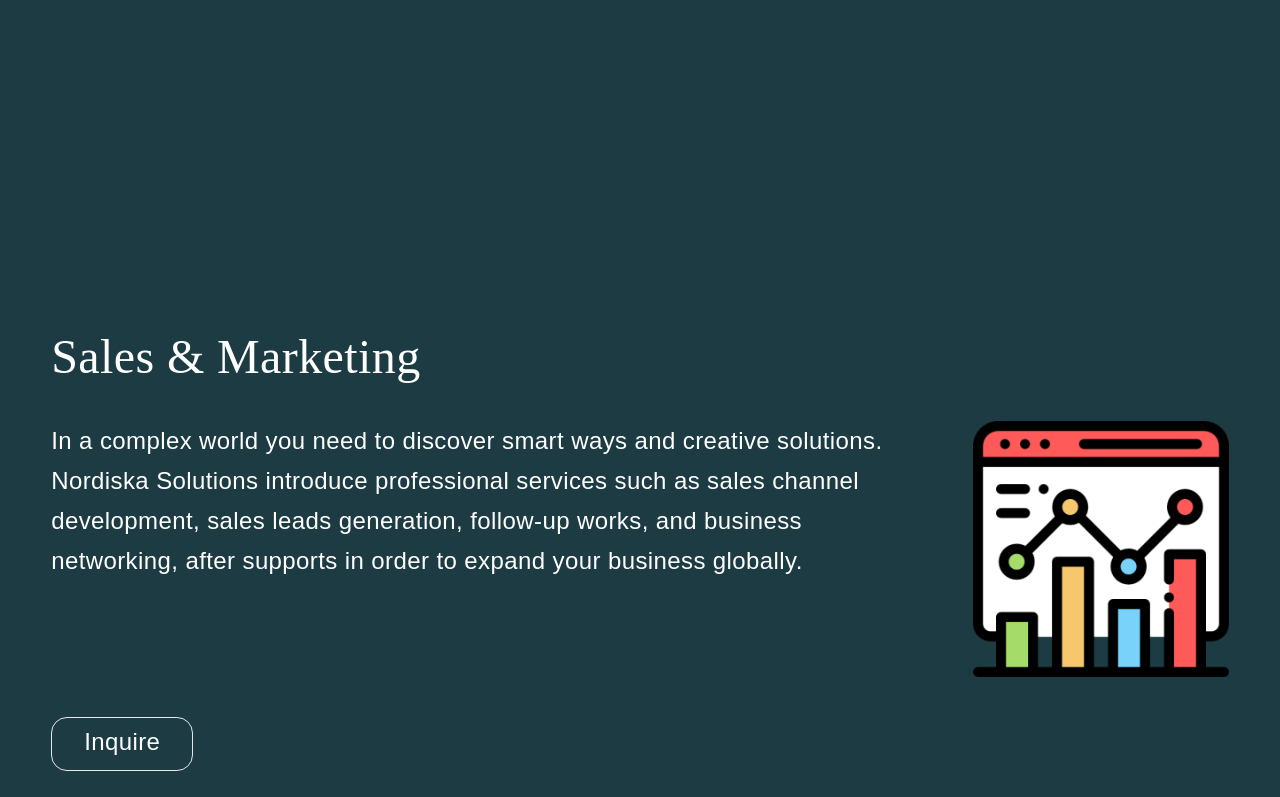
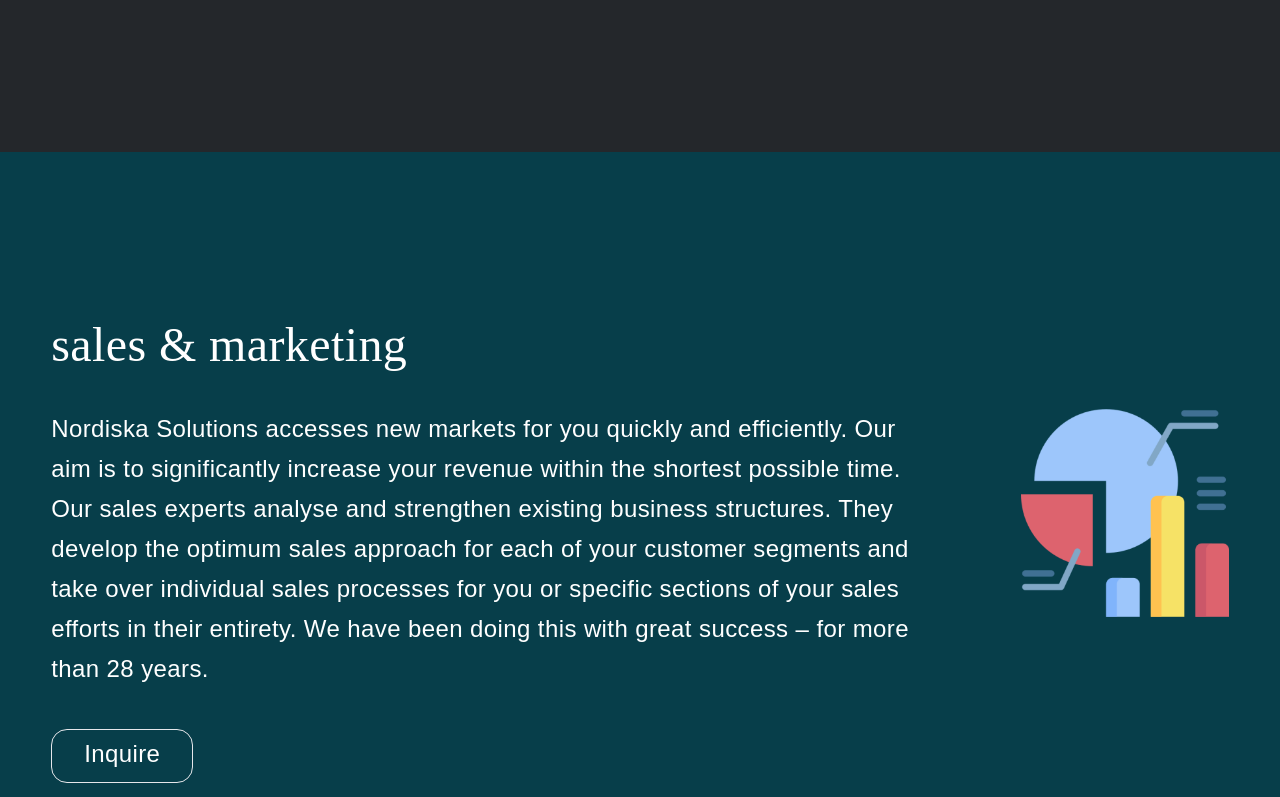
Before and after one commit to samithw/nordiska-vite-react-ts-v2, a React (Vite) app: page /services in a window 1280 px wide. Shown: the part 2000-2797 px from the top of the page. Built offline with nearby package versions, Linux system fonts and the light colour scheme; a web font is replaced by a local one.

Commit message:
content and images updated

```diff
--- a/src/components/ContentSection.tsx
+++ b/src/components/ContentSection.tsx
@@ -23,12 +23,12 @@
         <div id = {props.uniqueId} className="content-wrapper" style = { props.children.contentBgCSS } >
             <div className="container md:min-h-screen text-white font-zenMaru flex flex-col justify-center">
                 <h3 className="font-zen text-4xl lg:text-5xl">{props.children.contentTitle}</h3>
-                <div className="flex flex-col-reverse md:flex-row gap-10 my-10">
+                <div className="flex flex-col-reverse md:flex-row gap-20 my-10">
                     <div className=" text-xl md:text-2xl md:leading-10">
                         {props.children.contentBody}
                     </div>
                     <div className=" shrink-0">
-                        <img className="w-64" src={props.children.contentImageURL} />
+                        <img className=" w-52" src={props.children.contentImageURL} />
                     </div>
                 </div>
 
--- a/src/components/Navbar.tsx
+++ b/src/components/Navbar.tsx
@@ -40,9 +40,9 @@
         <li className="nav-item">
           <NavLink to="/about"><span>about</span></NavLink>
         </li>
-        <li className="nav-item">
+        {/* <li className="nav-item">
           <a href="#"><span>products</span></a>
-        </li>
+        </li> */}
         <li className="nav-item">
         <NavLink to="/services"><span>services</span></NavLink>
         </li>
--- a/src/pages/About.tsx
+++ b/src/pages/About.tsx
@@ -18,13 +18,13 @@
         <div className="container flex flex-col gap-20 md:flex-row">
           <div className="text-white md:basis-1/2 font-zenMaru text-xl md:text-2xl">
             <h3 className="font-zen text-nsgreen text-4xl">history</h3>
-            <p className="my-10">Nordiska Solutions is Finnish-Malaysian joint company which has developed a cluster business concept with some leading environmental companies in Europe and Japan who are active in water, wastewater and solids waste management technologies and solutions. </p>
+            <p className="my-10">Nordiska Solutions is Finnish-Malaysian joint company which has developed a cluster business concept with some leading environmental companies in Europe and Asia specialized in water, wastewater and solids waste management technologies and solutions. </p>
             <p>This cluster business platform provides sophisticate and cost-effective solutions that are in the best interest of our clients, their customers and the environment. The founder of the company has over 22 years experiences in cleantech field and vast knowledge in international business.</p>
           </div>
           <div className="text-white md:basis-1/2 font-zenMaru text-xl md:text-2xl">
             <h3 className="font-zen text-nsgreen text-4xl">expertise</h3>
             <p className="my-10">The domain expertise &amp; experience gathered over past two decades gives us edge over competition so as to provide high-end technologies and solutions to various domestic and industrial applications.</p>
-            <p className="my-10">We constantly continue developing our technology together with our customers and partners in order to guarantee the very highest level of customer satisfaction and sustainability.</p>
+            <p className="my-10">We constantly continue developing our service platform, touch points together with our customers and partners in order to guarantee the very highest level of customer satisfaction and sustainability.</p>
             <p className="my-10">We passionately believe that people and teams build projects, our approach results in an efficient and high-quality service, which is both cost-effective and fast responsive, enables our customers to enjoy risk-free services.</p>
           </div>
         </div>
--- a/src/pages/Services.tsx
+++ b/src/pages/Services.tsx
@@ -20,7 +20,7 @@
         <ContentSection uniqueId='business-support'>
             {{
               contentBgCSS : {
-                backgroundImage : "linear-gradient(45deg, #1D3B42 10%, #1D3B42 90%)"
+                backgroundColor : "#24272B" //0E7C7B
               },
               contentBody : (<>
                 <p>In a complex world you need to discover smart ways and creative solutions. Nordiska Solutions introduce professional services such as sales channel development, sales leads generation, follow-up works, and business networking, after supports in order to expand your business globally.  </p>
@@ -33,25 +33,25 @@
         <ContentSection uniqueId='sales-marketing'>
             {{
               contentBgCSS : {
-                backgroundImage : "linear-gradient(45deg, #1D3B42 10%, #1D3B42 90%)"
+                backgroundColor : "#073E4A"
               },
               contentBody : (<>
-                <p>In a complex world you need to discover smart ways and creative solutions. Nordiska Solutions introduce professional services such as sales channel development, sales leads generation, follow-up works, and business networking, after supports in order to expand your business globally.  </p>
+                <p>Nordiska Solutions accesses new markets for you quickly and efficiently. Our aim is to significantly increase your revenue within the shortest possible time. Our sales experts analyse and strengthen existing business structures. They develop the optimum sales approach for each of your customer segments and take over individual sales processes for you or specific sections of your sales efforts in their entirety. We have been doing this with great success – for more than 28 years.</p>
               </>),
-              contentTitle : "Sales & Marketing",
-              contentImageURL : "images/icon__business__support.png",
+              contentTitle : "sales & marketing",
+              contentImageURL : "images/icon2__sales__marketing.png",
               contentLink : <ButtonType1 toPath='/'>Inquire</ButtonType1>
             }}
         </ContentSection>
         <ContentSection uniqueId='tech-solutions'>
             {{
               contentBgCSS : {
-                backgroundImage : "linear-gradient(45deg, #1D3B42 10%, #1D3B42 90%)"
+                backgroundColor : "#322133"
               },
               contentBody : (<>
-                <p>In a complex world you need to discover smart ways and creative solutions. Nordiska Solutions introduce professional services such as sales channel development, sales leads generation, follow-up works, and business networking, after supports in order to expand your business globally.  </p>
+                <p>We truly believe that we are better together. A strategic partnership or an alliance will give you a competitive advantage and an opportunity to access a broader range of resources and expertise. This means that the partnership can offer clients distinctive skill sets and product lines that are different from the competition.</p>
               </>),
-              contentTitle : "Technology Solutions",
+              contentTitle : "technology solutions",
               contentImageURL : "images/icon__business__support.png",
               contentLink : <ButtonType1 toPath='/'>Inquire</ButtonType1>
             }}
@@ -59,26 +59,26 @@
         <ContentSection uniqueId='business-matchmaking'>
             {{
               contentBgCSS : {
-                backgroundImage : "linear-gradient(45deg, #1D3B42 10%, #1D3B42 90%)"
+                backgroundColor : "#1E354A"
               },
               contentBody : (<>
                 <p>In a complex world you need to discover smart ways and creative solutions. Nordiska Solutions introduce professional services such as sales channel development, sales leads generation, follow-up works, and business networking, after supports in order to expand your business globally.  </p>
               </>),
-              contentTitle : "Business Matchmaking",
-              contentImageURL : "images/icon__business__support.png",
+              contentTitle : "business matchmaking",
+              contentImageURL : "images/icon__business__match.png",
               contentLink : <ButtonType1 toPath='/'>Inquire</ButtonType1>
             }}
         </ContentSection>
         <ContentSection uniqueId='consultancy'>
             {{
               contentBgCSS : {
-                backgroundImage : "linear-gradient(45deg, #1D3B42 10%, #1D3B42 90%)"
+                backgroundColor : "#813333" //D62246
               },
               contentBody : (<>
-                <p>In a complex world you need to discover smart ways and creative solutions. Nordiska Solutions introduce professional services such as sales channel development, sales leads generation, follow-up works, and business networking, after supports in order to expand your business globally.  </p>
+                <p>Our aim is to make your life easier and simpler. Nordiska Solutions excels at helping companies utilize their people, processes and tools to adopt the power of technology to change how they understand and interact with their customers. </p>
               </>),
-              contentTitle : "Consutancy",
-              contentImageURL : "images/icon__business__support.png",
+              contentTitle : "consutancy",
+              contentImageURL : "images/icon2__consultancy.png",
               contentLink : <ButtonType1 toPath='/'>Inquire</ButtonType1>
             }}
         </ContentSection>
```
